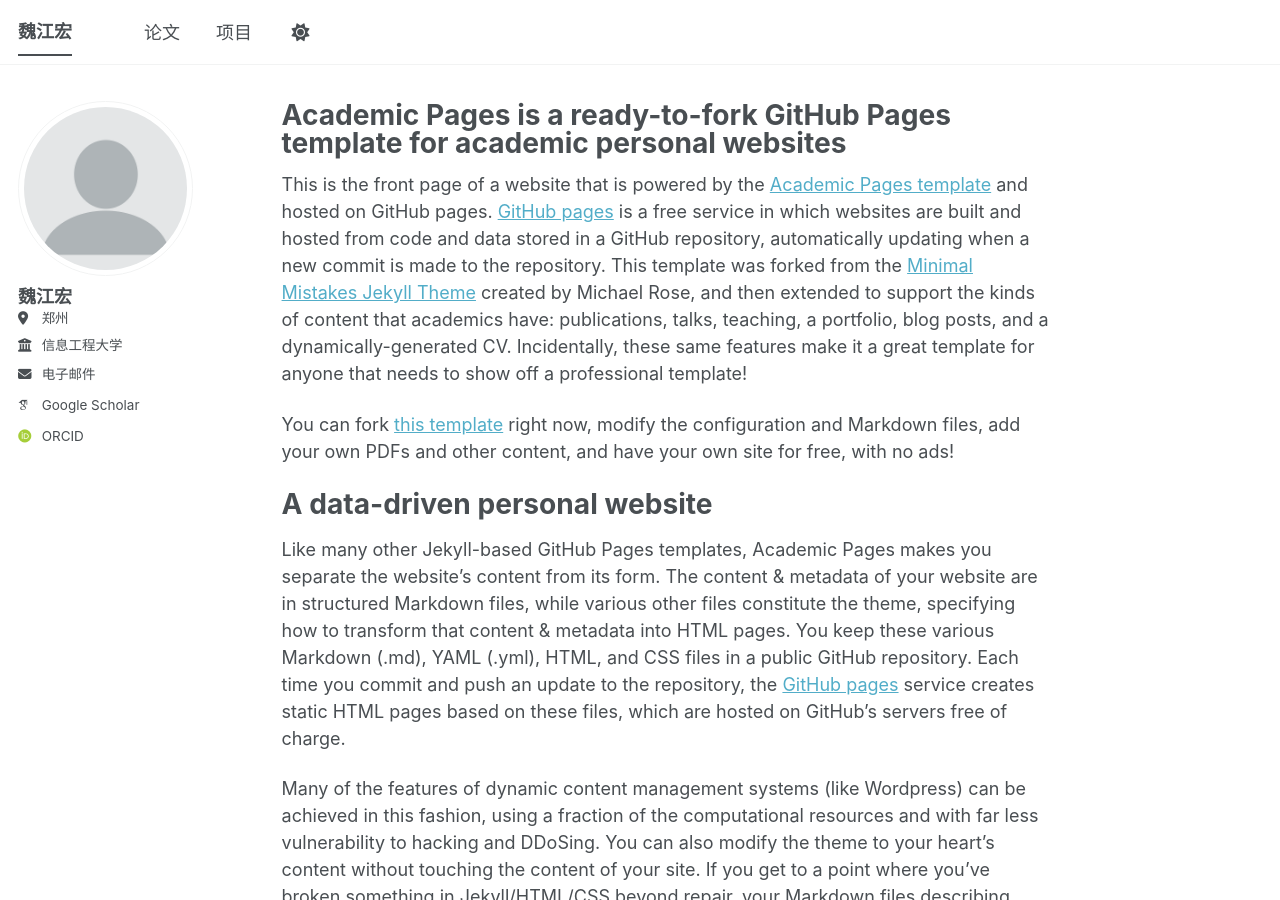
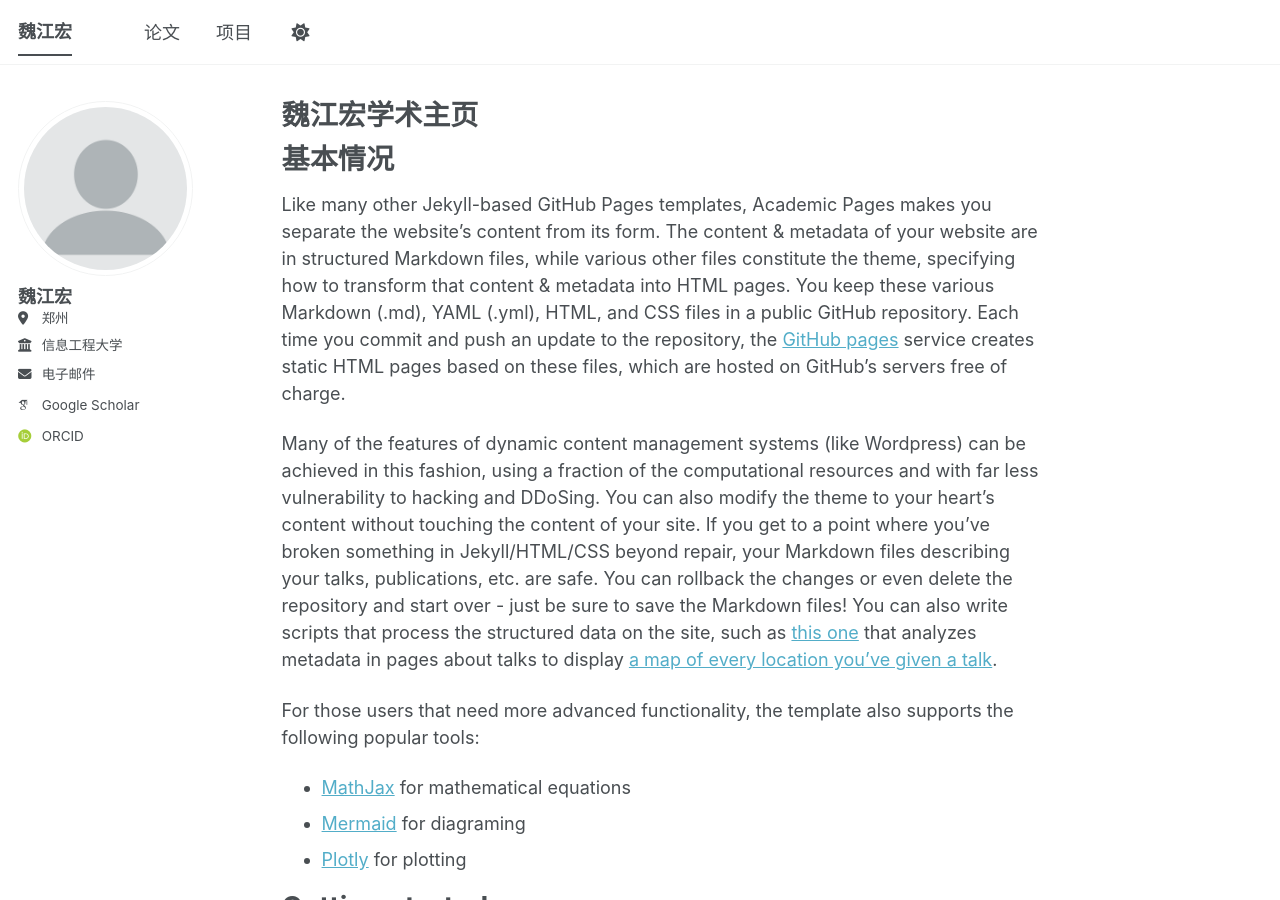
Before and after one commit to jhw-crypt/jhw-crypt.github.io, a Jekyll site: the page built from _pages/about.md, in a window 1280 px wide and 900 px high. Built offline with Jekyll 4.4.1, drawn with Linux system fonts in a browser that asks for light colours; some web fonts are replaced; a script bundle is joined from its source files by our own code; library files that are not in the unit come from our copies.

Commit message:
Update about.md

```diff
--- a/_pages/about.md
+++ b/_pages/about.md
@@ -1,17 +1,13 @@
 ---
 permalink: /
-title: "Academic Pages is a ready-to-fork GitHub Pages template for academic personal websites"
+title: "魏江宏学术主页"
 author_profile: true
 redirect_from:
   - /about/
   - /about.html
 ---
 
-This is the front page of a website that is powered by the [Academic Pages template](https://github.com/academicpages/academicpages.github.io) and hosted on GitHub pages. [GitHub pages](https://pages.github.com) is a free service in which websites are built and hosted from code and data stored in a GitHub repository, automatically updating when a new commit is made to the repository. This template was forked from the [Minimal Mistakes Jekyll Theme](https://mmistakes.github.io/minimal-mistakes/) created by Michael Rose, and then extended to support the kinds of content that academics have: publications, talks, teaching, a portfolio, blog posts, and a dynamically-generated CV. Incidentally, these same features make it a great template for anyone that needs to show off a professional template!
-
- You can fork [this template](https://github.com/academicpages/academicpages.github.io) right now, modify the configuration and Markdown files, add your own PDFs and other content, and have your own site for free, with no ads!
-
-A data-driven personal website
+基本情况
 ======
 Like many other Jekyll-based GitHub Pages templates, Academic Pages makes you separate the website's content from its form. The content & metadata of your website are in structured Markdown files, while various other files constitute the theme, specifying how to transform that content & metadata into HTML pages. You keep these various Markdown (.md), YAML (.yml), HTML, and CSS files in a public GitHub repository. Each time you commit and push an update to the repository, the [GitHub pages](https://pages.github.com/) service creates static HTML pages based on these files, which are hosted on GitHub's servers free of charge.
 
```
